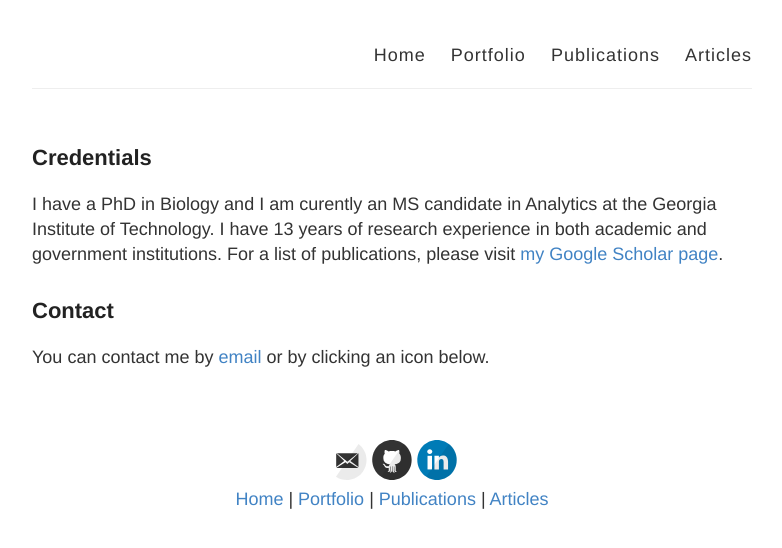
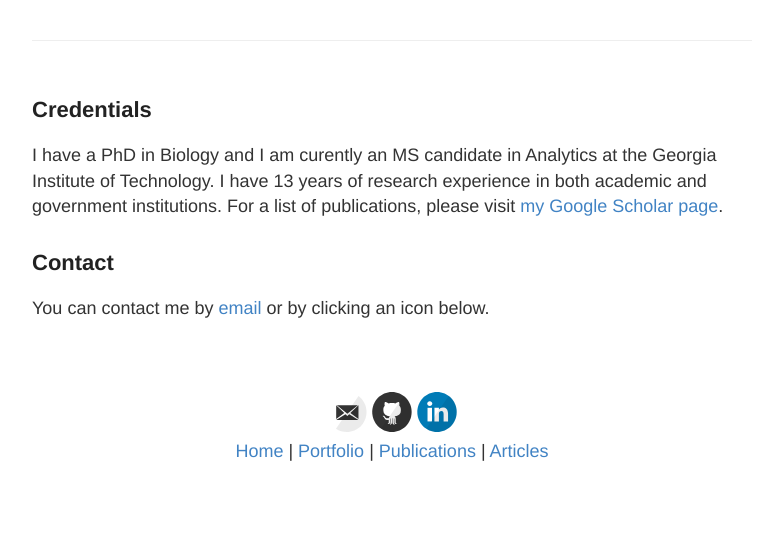
Before and after one commit to waltscienceblog/waltscienceblog.github.io, a Jekyll site: the page built from quote.md, in a window 1280 px wide. Shown: the top 548 px of the page, without its empty margins (248-1030 px from the left). Built offline with Jekyll 4.4.1, drawn with Linux system fonts in a browser that asks for light colours.

Commit message:
Update quote.html

```diff
--- a/_layouts/quote.html
+++ b/_layouts/quote.html
@@ -11,12 +11,6 @@
       <div class="container">
         <header class="masthead clearfix">
 
-          <nav>
-            <a href="https://chriswalter.info">Home</a>
-            <a href="https://chriswalter.info/#port">Portfolio</a>
-            <a href="https://chriswalter.info/#pubs">Publications</a>
-            <a href="{{ site.baseurl }}/">Articles</a>
-          </nav>
         </header>
       </div>
     </div>
```
